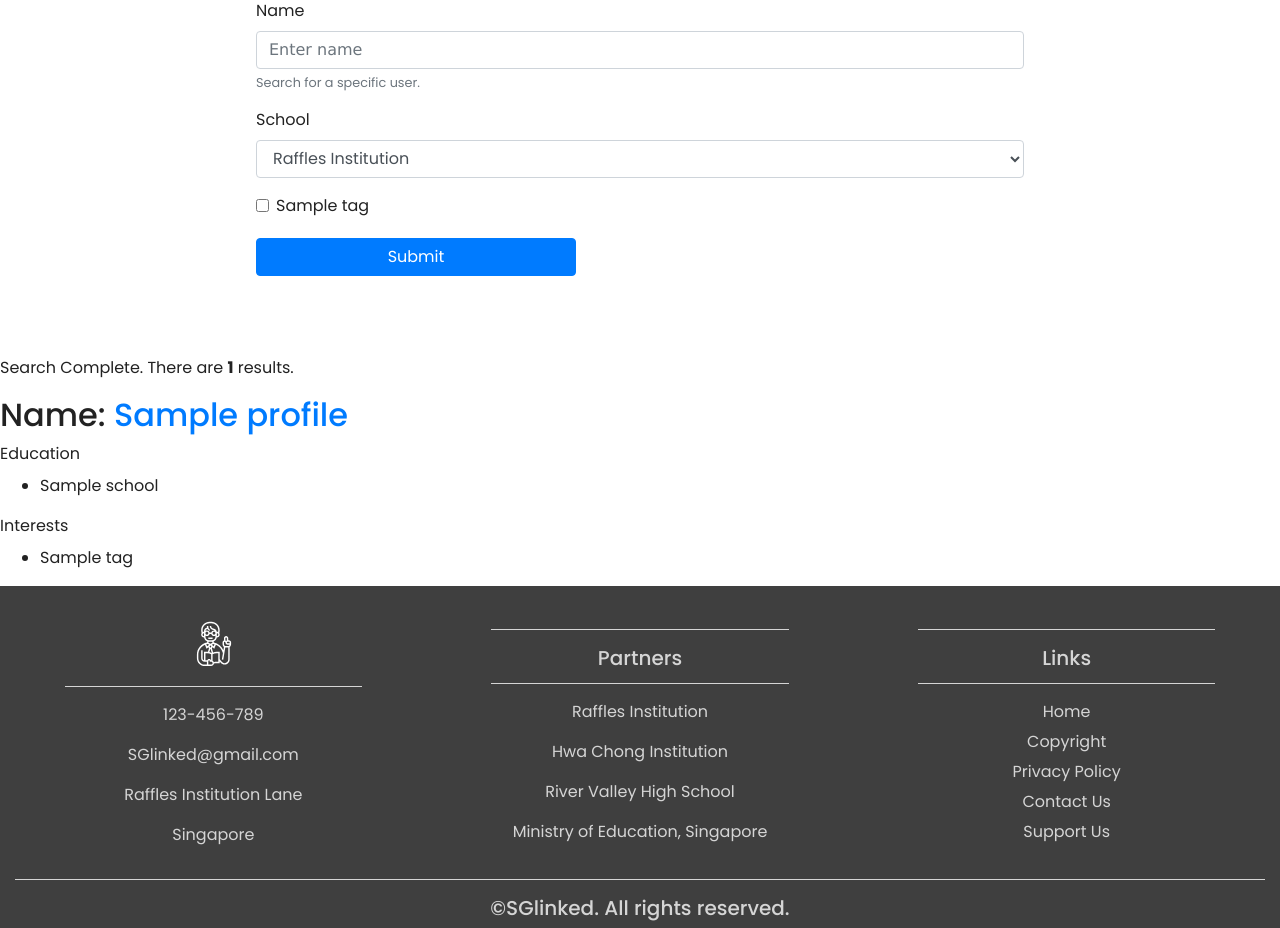
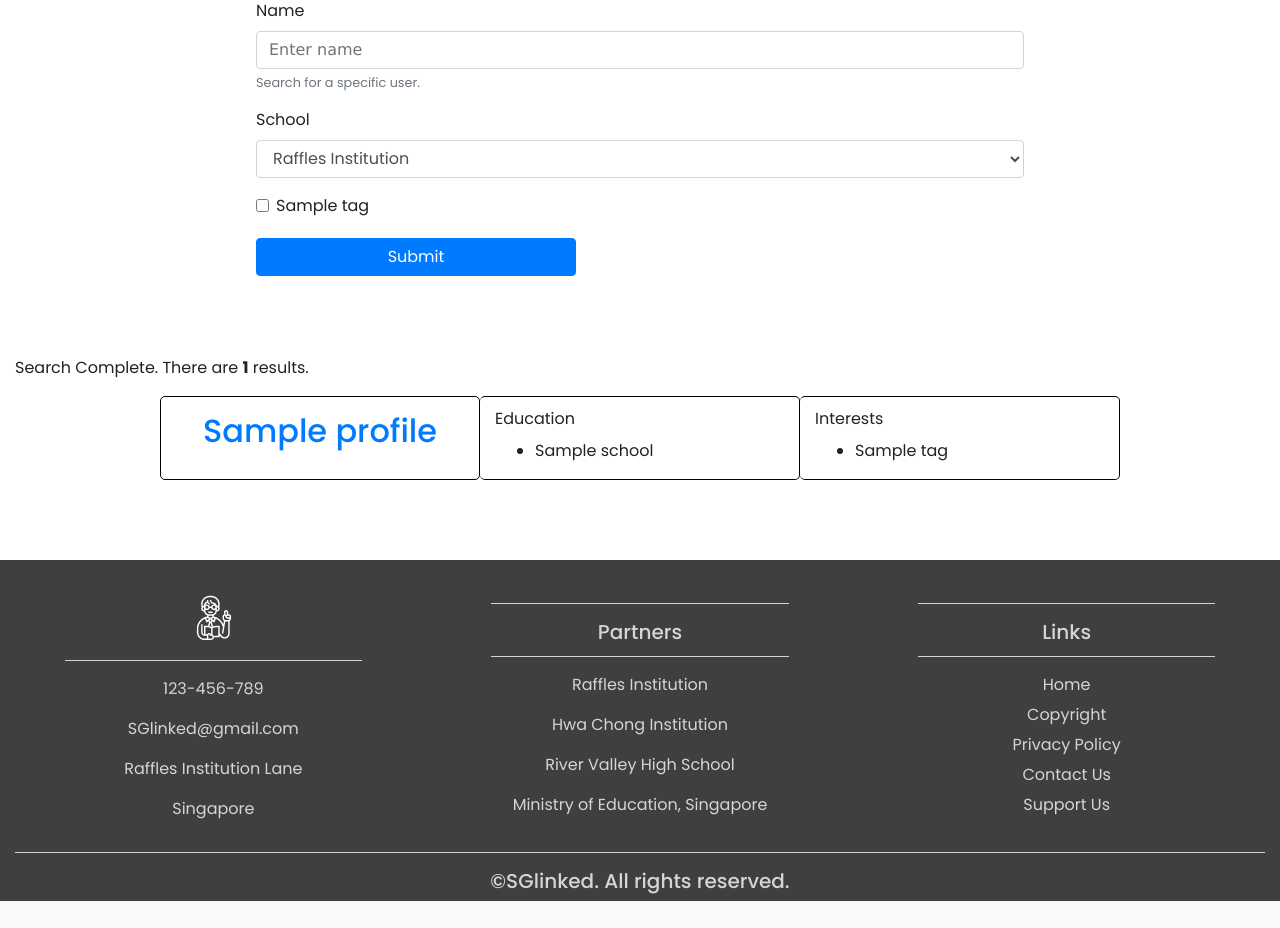
Before and after one commit to Evan-HJ/IntuitionV8, a Flask app: template templates/search_profiles.html in a window 1280 px wide. Shown: the part 265-1193 px from the top of the page. After the commit the page ends 1166 px from the top, so only its background shows below. Run offline with Flask 2, Linux system fonts and the light colour scheme; the template is opened without the code that fills it: most values are stand-ins (such as "Sample title", 1, 10 or a date in 2020); some libraries are stand-ins or nearby versions.

Commit message:
fixing css

```diff
--- a/static/meetings.css
+++ b/static/meetings.css
@@ -1,3 +1,21 @@
 #search-box {
 	padding: 10vh 20vw;
 }
+
+#profilelink {
+	padding-top: 15px;
+	text-align: center;
+	border: 1px solid black;
+	border-radius: 5px;
+}
+
+#profilelink2 {
+	padding-top: 10px;
+	border: 1px solid black;
+	border-radius: 5px;
+	border-left: 0px;
+}
+
+#profiles-box {
+	margin-bottom: 10vh;
+}
--- a/templates/search_profiles.html
+++ b/templates/search_profiles.html
@@ -58,7 +58,37 @@ profiles (List of profile dicts)
         </form>
     </div>
 
-    <div class = "meetings-container">
+    <div class="container-fluid padding" id = "profiles-box">
+        <p> Search Complete. There are <strong> {{profiles | length}}</strong>  results. </p>
+
+        {% for profile in profiles %}
+            <div class="row justify-content-md-center padding" id = "profilebox">
+                <div class="col-sm-3" id = "profilelink">
+                    <h2><a href = "/profile/{{profile['name']}}"> {{profile['name']}}  </a></h2>
+                </div>
+
+                <div class="col-sm-3" id = "profilelink2">
+                    <label> Education </label>
+                    <ul>
+                        {% for school in profile['schools'] %}
+                        <li> {{school}}</li>
+                        {%endfor%}
+                    </ul>
+                </div>
+
+                <div class="col-sm-3" id = "profilelink2">
+                    <label> Interests </label>
+                    <ul>
+                        {% for tag in profile['tags']%}
+                        <li> {{tag}}</li>
+                        {%endfor%}
+                    </ul>
+                </div>
+            </div>
+        {%endfor%}
+    </div>
+
+    <!-- <div class = "meetings-container">
         <p> Search Complete. There are <strong> {{profiles | length}}</strong>  results. </p>
 
         {% for profile in profiles %}
@@ -84,7 +114,7 @@ profiles (List of profile dicts)
             </div>
         {%endfor%}
 
-    </div>
+    </div> -->
 
 
 {%endblock%}
```
